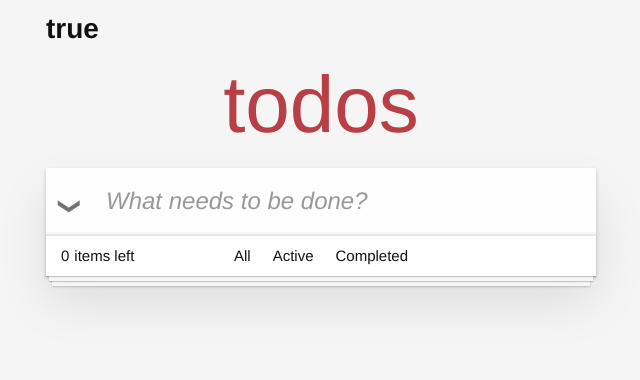
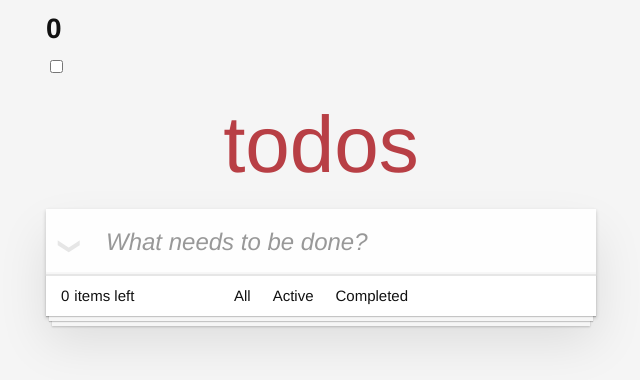
Before and after one commit to SeanMuInCa/vue3_practice, a Vue app: page / in a window 1280 px wide. Shown: the top 380 px of the page, without its empty margins (319-959 px from the left). Built offline with nearby package versions, Linux system fonts and the light colour scheme.

Commit message:
select all has bug

```diff
--- a/src/App.vue
+++ b/src/App.vue
@@ -1,6 +1,7 @@
 <template>
   <div id="app">
-    <h1>{{ editTodo.allDone }}</h1>
+    <h1>{{  editTodo.checkStatus() }}</h1>
+    <input type="checkbox">
     <section class="todoapp">
         <header class="header">
             <h1>todos</h1>
@@ -12,7 +13,7 @@
             @keyup.enter="todo.addTodo"/>
         </header>
         <section class="main">
-            <input id="toggle-all" class="toggle-all" type="checkbox" :checked="editTodo.allDone"/>
+            <input id="toggle-all" class="toggle-all" type="checkbox" @change="editTodo.checkAll($event.target.checked)" :checked="editTodo.checkStatus()"/>
             <label for="toggle-all">Mark all as complete</label>
             <ul class="todo-list">
                 <li class="todo" :class="{completed: todo.isDone, editing: editTodo.editingTodoRef.value === todo}" v-for="todo in filter.filtedData.value" :key="todo.id">
--- a/src/composition/useEditTodo.js
+++ b/src/composition/useEditTodo.js
@@ -1,4 +1,4 @@
-import {computed, ref} from 'vue';
+import {ref} from 'vue';
 
 export default function useEditTodo(todos){
     const editingTodoRef = ref(null);//当前正在修改的todo
@@ -16,19 +16,16 @@ export default function useEditTodo(todos){
         editingTodoRef.value = null;
         todo.title = oldTitle;
     }
-    const allDone = computed({
-        get(){
-            return todos.value.filter(item => !item.isDone ).length === 0;
-        },
-        set(val){
-            todos.value.forEach(item => item.isDone = val);
-        }
-    })
-    // const checkStatus = () => {
+    const checkAll = (status) => {
+        todos.value.forEach(item => {
+            item.isDone = status;
+        });
+    }
+    const checkStatus = () => {
 
-    //     return todos.value.filter(item => item.isDone).length;
-    // }
+        return todos.value.filter(item => item.isDone).length;
+    }
     return {
-        editingTodoRef,editTodo,modified,cancelEdit,allDone
+        editingTodoRef,editTodo,modified,cancelEdit,checkAll,checkStatus
     }
 }
```
